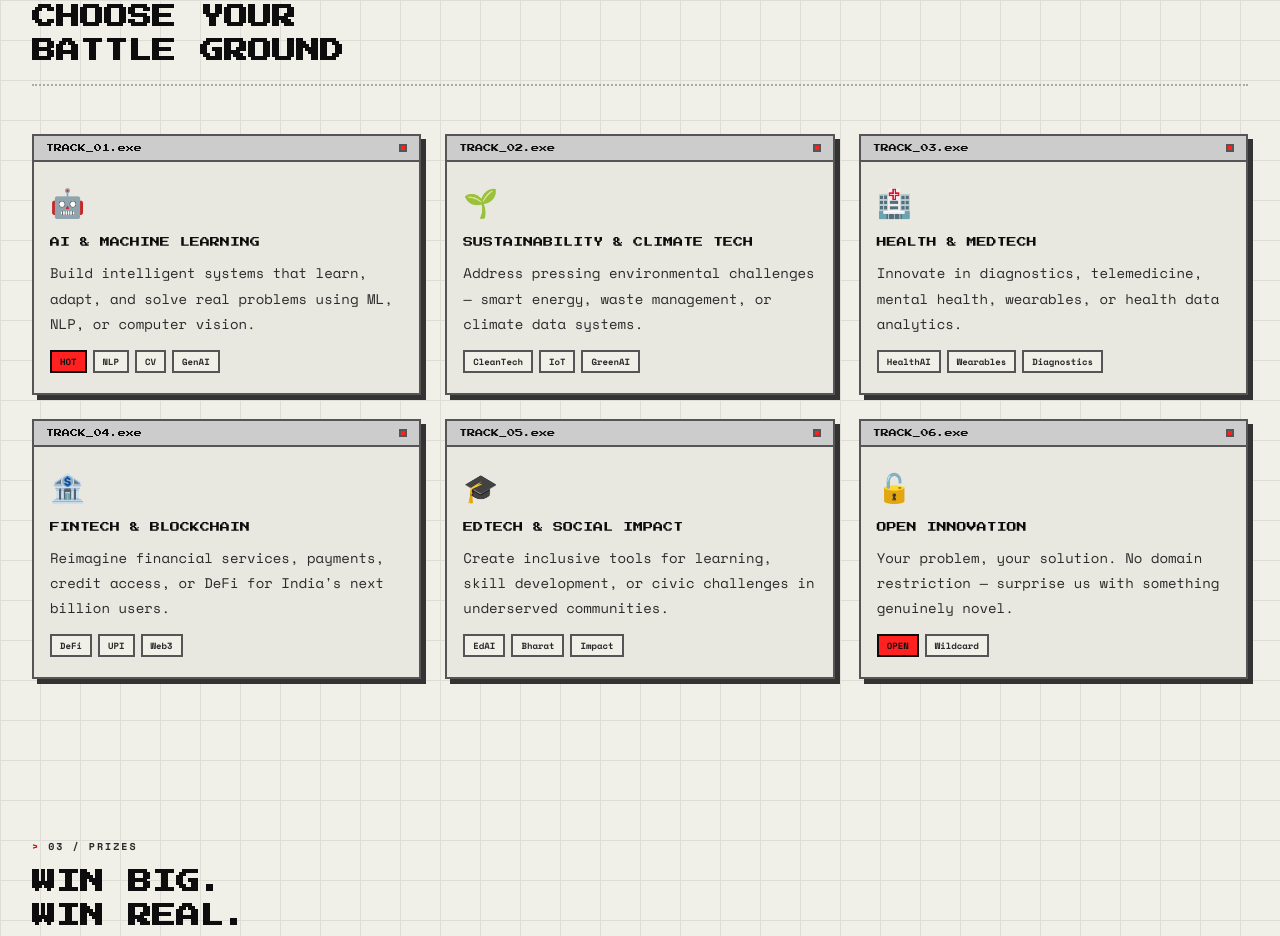
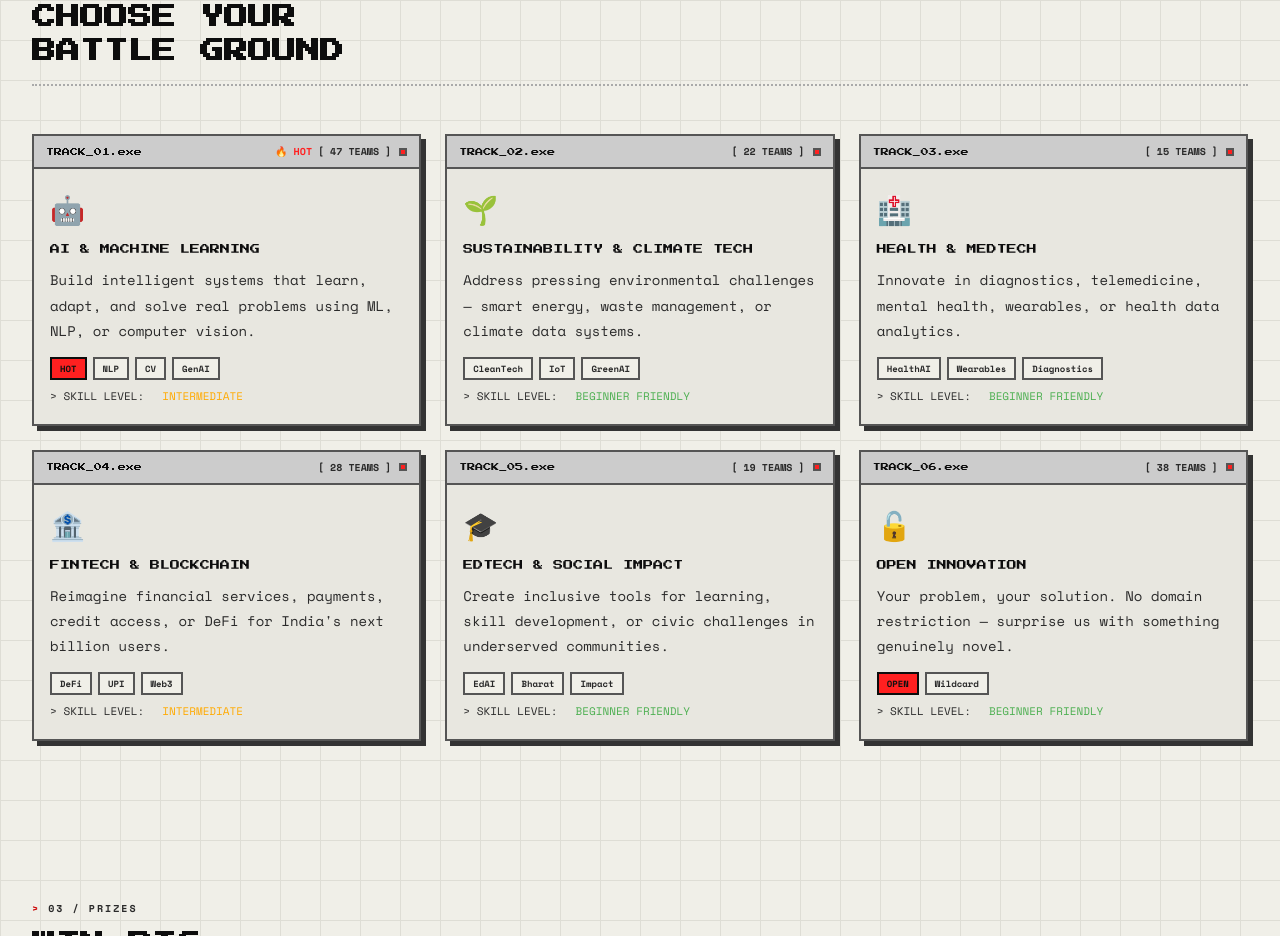
Before and after one commit to rohansachinpatil/hackmet-2026, a Next.js app: page / in a window 1280 px wide. Shown: the part 2920-3856 px from the top of the page. Built offline with nearby package versions, Linux system fonts and the light colour scheme.

Commit message:
feat: implement global CSS variables and base styling for the project UI

```diff
--- a/app/globals.css
+++ b/app/globals.css
@@ -625,6 +625,8 @@ section {
   display: flex;
   align-items: center;
   justify-content: space-between;
+  gap: 8px;
+  flex-wrap: wrap;
   font-family: 'Press Start 2P', monospace;
   font-size: 8px;
   color: var(--text);
@@ -633,6 +635,27 @@ section {
 .track-header .t-dot {
   width: 8px;
   height: 8px;
+}
+
+.track-count-badge {
+  font-family: 'Space Mono', monospace;
+  font-size: 10px;
+  color: var(--text-sec);
+  display: flex;
+  align-items: center;
+  gap: 6px;
+  font-weight: 700;
+}
+
+.hot-tag {
+  color: var(--primary);
+  animation: pulseHot 1.5s ease-in-out infinite;
+}
+
+@keyframes pulseHot {
+  0% { transform: scale(1); }
+  50% { transform: scale(1.05); }
+  100% { transform: scale(1); }
 }
 
 .track-body {
@@ -680,6 +703,26 @@ section {
   background: var(--primary);
   color: var(--black);
   border-color: var(--text);
+}
+
+.track-skill-level {
+  font-family: 'Space Mono', monospace;
+  font-size: 11px;
+  text-transform: uppercase;
+  margin-top: 8px;
+  display: flex;
+  align-items: center;
+  flex-wrap: wrap;
+  color: var(--text-sec);
+}
+
+.track-skill-level .blink-dot {
+  width: 6px;
+  height: 6px;
+  border-radius: 50%;
+  margin-right: 6px;
+  display: inline-block;
+  animation: blink 1s steps(1) infinite;
 }
 
 /* ───── PRIZES ───── */
--- a/components/Tracks.jsx
+++ b/components/Tracks.jsx
@@ -1,4 +1,24 @@
+'use client';
+import { useState, useEffect } from 'react';
+
 export default function Tracks() {
+  const [counts, setCounts] = useState(null);
+
+  useEffect(() => {
+    // TODO: Replace this mock with an actual fetch call to /api/tracks/counts
+    const mockFetch = setTimeout(() => {
+      setCounts({
+        '01': 47,
+        '02': 22,
+        '03': 15,
+        '04': 28,
+        '05': 19,
+        '06': 38,
+      });
+    }, 1200);
+    return () => clearTimeout(mockFetch);
+  }, []);
+
   const tracks = [
     {
       id: '01',
@@ -6,6 +26,7 @@ export default function Tracks() {
       name: 'AI & MACHINE LEARNING',
       desc: 'Build intelligent systems that learn, adapt, and solve real problems using ML, NLP, or computer vision.',
       tags: [{ text: 'HOT', active: true }, { text: 'NLP' }, { text: 'CV' }, { text: 'GenAI' }],
+      skillLevel: 'INTERMEDIATE',
     },
     {
       id: '02',
@@ -13,6 +34,7 @@ export default function Tracks() {
       name: 'SUSTAINABILITY & CLIMATE TECH',
       desc: 'Address pressing environmental challenges — smart energy, waste management, or climate data systems.',
       tags: [{ text: 'CleanTech' }, { text: 'IoT' }, { text: 'GreenAI' }],
+      skillLevel: 'BEGINNER FRIENDLY',
     },
     {
       id: '03',
@@ -20,6 +42,7 @@ export default function Tracks() {
       name: 'HEALTH & MEDTECH',
       desc: 'Innovate in diagnostics, telemedicine, mental health, wearables, or health data analytics.',
       tags: [{ text: 'HealthAI' }, { text: 'Wearables' }, { text: 'Diagnostics' }],
+      skillLevel: 'BEGINNER FRIENDLY',
     },
     {
       id: '04',
@@ -27,6 +50,7 @@ export default function Tracks() {
       name: 'FINTECH & BLOCKCHAIN',
       desc: "Reimagine financial services, payments, credit access, or DeFi for India's next billion users.",
       tags: [{ text: 'DeFi' }, { text: 'UPI' }, { text: 'Web3' }],
+      skillLevel: 'INTERMEDIATE',
     },
     {
       id: '05',
@@ -34,6 +58,7 @@ export default function Tracks() {
       name: 'EDTECH & SOCIAL IMPACT',
       desc: 'Create inclusive tools for learning, skill development, or civic challenges in underserved communities.',
       tags: [{ text: 'EdAI' }, { text: 'Bharat' }, { text: 'Impact' }],
+      skillLevel: 'BEGINNER FRIENDLY',
     },
     {
       id: '06',
@@ -41,8 +66,18 @@ export default function Tracks() {
       name: 'OPEN INNOVATION',
       desc: 'Your problem, your solution. No domain restriction — surprise us with something genuinely novel.',
       tags: [{ text: 'OPEN', active: true }, { text: 'Wildcard' }],
+      skillLevel: 'BEGINNER FRIENDLY',
     },
   ];
+
+  const getSkillColor = (level) => {
+    switch (level) {
+      case 'BEGINNER FRIENDLY': return '#4caf50';
+      case 'INTERMEDIATE': return '#FFAA00';
+      case 'ADVANCED': return 'var(--primary)';
+      default: return 'var(--text-sec)';
+    }
+  };
 
   return (
     <section id="tracks">
@@ -52,7 +87,24 @@ export default function Tracks() {
       <div className="tracks-grid">
         {tracks.map((track) => (
           <div className="track-card" key={track.id}>
-            <div className="track-header">TRACK_{track.id}.exe <span className="t-dot g" style={{ width: '8px', height: '8px' }}></span></div>
+            <div className="track-header">
+              <span>TRACK_{track.id}.exe</span>
+              <div style={{ display: 'flex', alignItems: 'center', gap: '8px' }}>
+                {counts ? (
+                  <span className="track-count-badge">
+                    {counts[track.id] === Math.max(...Object.values(counts)) && (
+                      <span className="hot-tag">🔥 HOT</span>
+                    )}
+                    [ {counts[track.id].toString().padStart(2, '0')} TEAMS ]
+                  </span>
+                ) : (
+                  <span className="track-count-badge">
+                    [ -- TEAMS ]
+                  </span>
+                )}
+                <span className="t-dot g" style={{ width: '8px', height: '8px' }}></span>
+              </div>
+            </div>
             <div className="track-body">
               <span className="track-icon">{track.icon}</span>
               <div className="track-name">{track.name}</div>
@@ -62,6 +114,13 @@ export default function Tracks() {
                   <span className={`tag ${tag.active ? 'active' : ''}`} key={i}>{tag.text}</span>
                 ))}
               </div>
+              <div className="track-skill-level">
+                <span style={{ marginRight: '6px' }}>&gt; SKILL LEVEL:</span>
+                <span style={{ color: getSkillColor(track.skillLevel), display: 'flex', alignItems: 'center' }}>
+                  <span className="blink-dot" style={{ backgroundColor: getSkillColor(track.skillLevel) }}></span>
+                  {track.skillLevel}
+                </span>
+              </div>
             </div>
           </div>
         ))}
```
